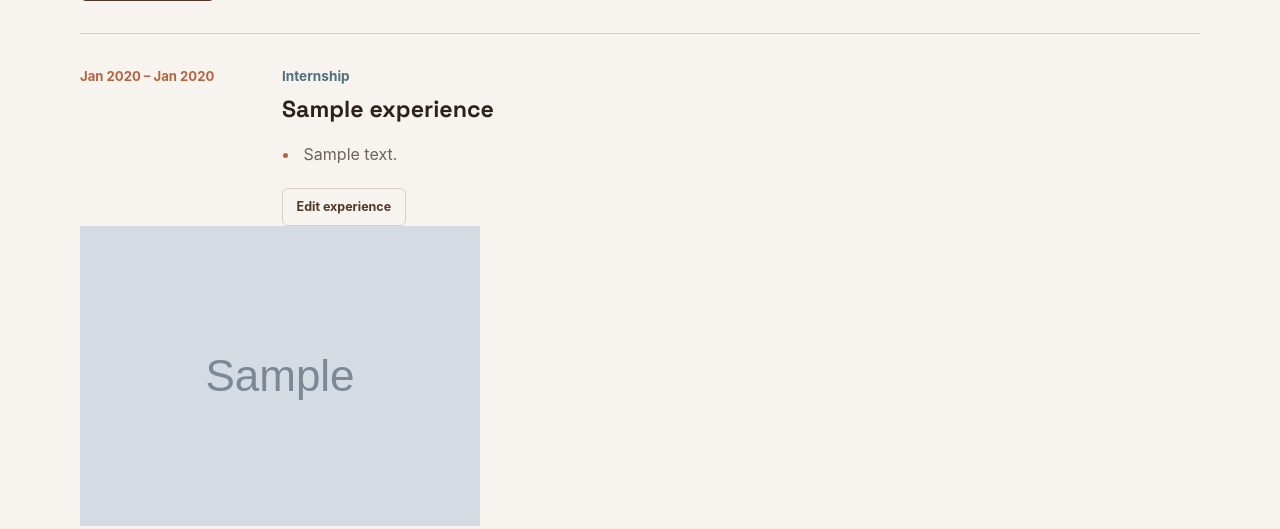
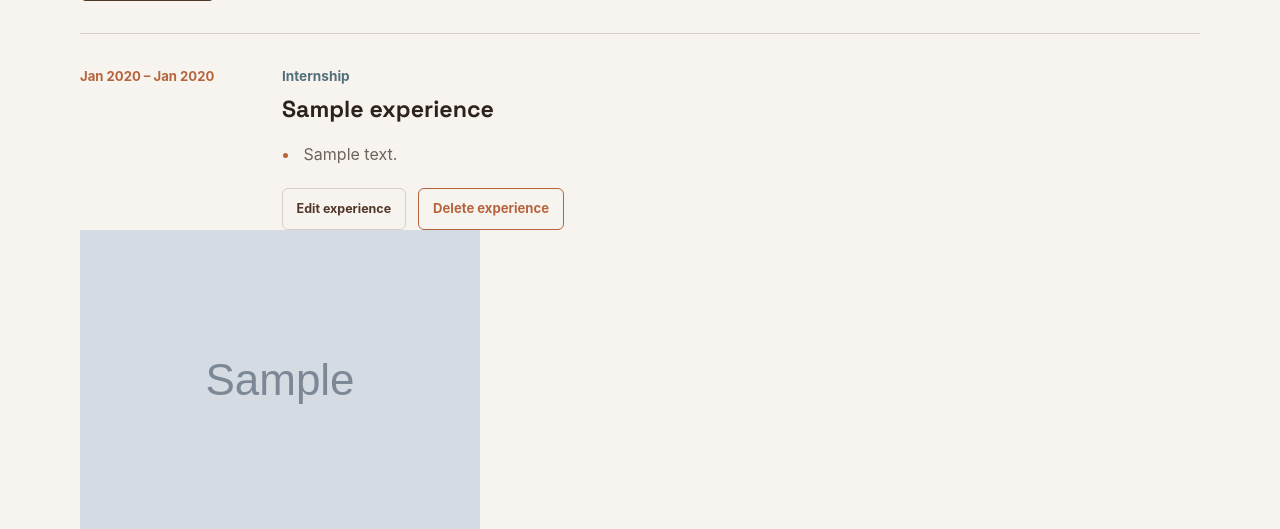
Before and after one commit to osman-fardin/myportofolio, a Django app: page /experience/ in a window 1280 px wide. Shown: the part 350-879 px from the top of the page. Run offline with Django 5.2, Linux system fonts and the light colour scheme; tables that the repository leaves empty hold one stand-in row (values such as "Sample post"); grey boxes marked "Sample" are stand-in pictures.

Commit message:
feat: add safe experience deletion flow

```diff
--- a/main/urls.py
+++ b/main/urls.py
@@ -3,6 +3,7 @@ from django.urls import path
 from .views import (
     create_experience,
     create_project,
+    delete_experience,
     delete_project,
     get_projects_json,
     show_experience,
@@ -28,6 +29,11 @@ urlpatterns = [
         update_experience,
         name='update_experience',
     ),
+    path(
+        'experience/<uuid:experience_id>/delete/',
+        delete_experience,
+        name='delete_experience',
+    ),
     path('projects/', show_projects, name='show_projects'),
     path('projects/add/', create_project, name='create_project'),
     path(
--- a/main/views.py
+++ b/main/views.py
@@ -2,6 +2,7 @@ from django.contrib import messages
 from django.core import serializers
 from django.http import HttpResponse
 from django.shortcuts import get_object_or_404, redirect, render
+from django.views.decorators.http import require_POST
 
 from .forms import ExperienceForm, ProjectForm
 from .models import Experience, Project
@@ -102,6 +103,22 @@ def update_experience(request, experience_id):
     return render(request, 'experience_form.html', context)
 
 
+@require_POST
+def delete_experience(request, experience_id):
+    experience = get_object_or_404(
+        Experience,
+        pk=experience_id,
+    )
+    experience.delete()
+
+    messages.success(
+        request,
+        'Experience deleted successfully.',
+    )
+
+    return redirect('main:show_experience')
+
+
 def show_projects(request):
     json_response = get_projects_json(request)
 
--- a/static/css/style.css
+++ b/static/css/style.css
@@ -617,13 +617,16 @@ body:has(.site-menu[open]) {
 }
 
 .experience-actions {
+    display: flex;
+    flex-wrap: wrap;
+    gap: 0.75rem;
     margin-top: 1.25rem;
     margin-left: 202px;
 }
 
 .experience-actions a {
     display: inline-flex;
-    min-height: 38px;
+    min-height: 42px;
     align-items: center;
     justify-content: center;
     padding: 0.45rem 0.85rem;
@@ -639,10 +642,20 @@ body:has(.site-menu[open]) {
         transform 160ms var(--ease-out);
 }
 
+.experience-actions .experience-delete-trigger {
+    color: var(--copper);
+}
+
 @media (hover: hover) and (pointer: fine) {
     .experience-actions a:hover {
         color: var(--copper);
         border-color: var(--copper);
+        transform: translateY(-2px);
+    }
+
+    .experience-actions .experience-delete-trigger:hover {
+        color: var(--surface);
+        background-color: var(--copper);
         transform: translateY(-2px);
     }
 }
--- /dev/null
+++ b/templates/components/experience_delete_modal.html
@@ -0,0 +1,64 @@
+<button
+    type="button"
+    class="project-delete-trigger experience-delete-trigger"
+    popovertarget="delete-experience-{{ experience.id }}"
+    aria-label="Delete {{ experience.title }}"
+>
+    Delete experience
+</button>
+
+<div
+    id="delete-experience-{{ experience.id }}"
+    class="project-delete-modal"
+    popover="auto"
+    role="dialog"
+    aria-modal="true"
+    aria-labelledby="delete-experience-title-{{ experience.id }}"
+>
+    <button
+        type="button"
+        class="project-delete-modal-backdrop"
+        popovertarget="delete-experience-{{ experience.id }}"
+        popovertargetaction="hide"
+        aria-label="Close delete confirmation"
+    ></button>
+
+    <div class="project-delete-modal-content">
+        <button
+            type="button"
+            class="project-delete-modal-close"
+            popovertarget="delete-experience-{{ experience.id }}"
+            popovertargetaction="hide"
+            aria-label="Close delete confirmation"
+        >
+            &times;
+        </button>
+
+        <h2 id="delete-experience-title-{{ experience.id }}">
+            Delete experience?
+        </h2>
+
+        <p>
+            Are you sure you want to delete
+            <strong>{{ experience.title }}</strong>?
+        </p>
+
+        <div class="project-delete-modal-actions">
+            <button
+                type="button"
+                popovertarget="delete-experience-{{ experience.id }}"
+                popovertargetaction="hide"
+            >
+                Cancel
+            </button>
+
+            <form
+                method="post"
+                action="{% url 'main:delete_experience' experience.id %}"
+            >
+                {% csrf_token %}
+                <button type="submit">Yes, delete</button>
+            </form>
+        </div>
+    </div>
+</div>
--- a/templates/experience.html
+++ b/templates/experience.html
@@ -69,6 +69,8 @@
                             >
                                 Edit experience
                             </a>
+
+                            {% include 'components/experience_delete_modal.html' with experience=experience %}
                         </div>
 
                         {% if experience.thumbnail %}
```
